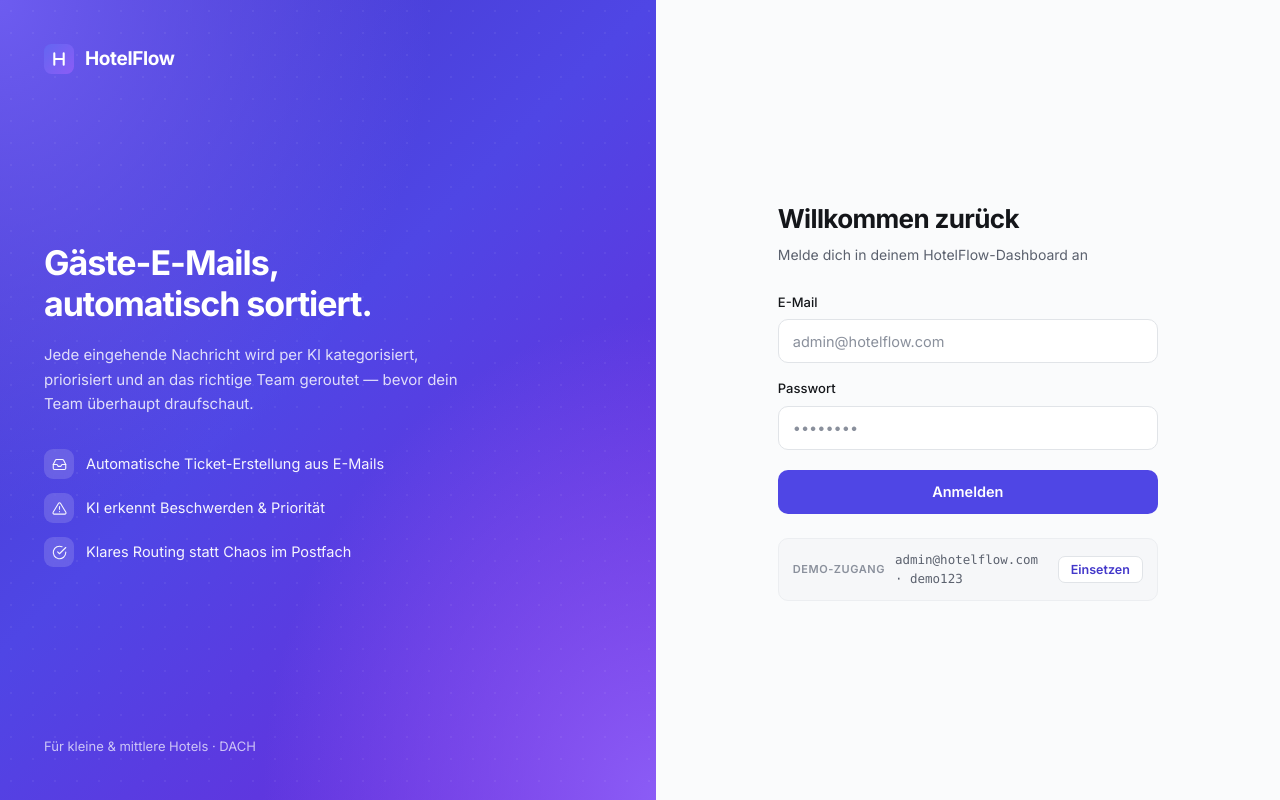
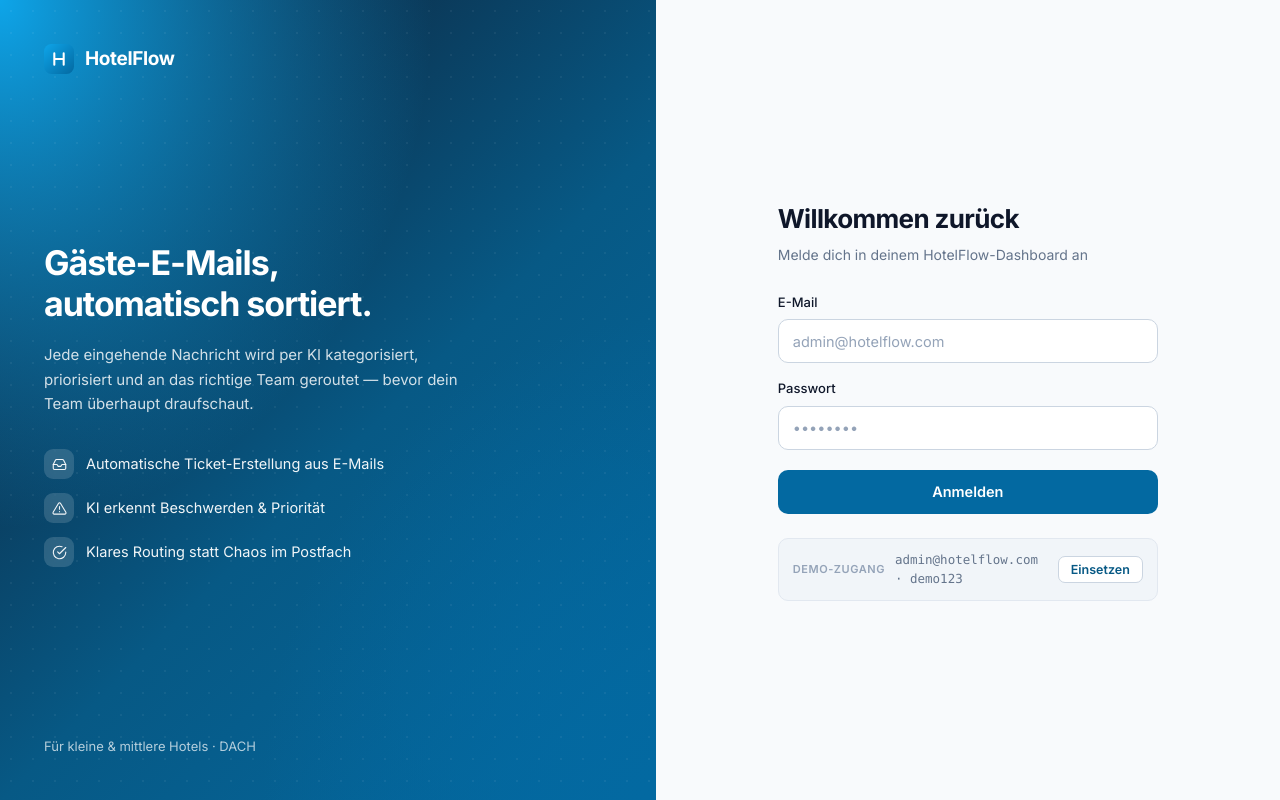
Before and after one commit to Max-M2000/hotelflow, a React app in the folder frontend/: page /login in a window 1280 px wide. Built offline with nearby package versions, Linux system fonts and the light colour scheme.

Commit message:
style: apply skill-recommended B2B palette (navy-slate + professional blue) per ui-ux-pro-max

```diff
--- a/frontend/src/components/Icons.jsx
+++ b/frontend/src/components/Icons.jsx
@@ -18,8 +18,8 @@ export const IconLogo = ({ size = 26 }) => (
     <path d="M11 22V10M21 22V10M11 16h10" stroke="#fff" strokeWidth="2.2" strokeLinecap="round" />
     <defs>
       <linearGradient id="hf-grad" x1="0" y1="0" x2="32" y2="32" gradientUnits="userSpaceOnUse">
-        <stop stopColor="#6366F1" />
-        <stop offset="1" stopColor="#8B5CF6" />
+        <stop stopColor="#0EA5E9" />
+        <stop offset="1" stopColor="#0369A1" />
       </linearGradient>
     </defs>
   </svg>
--- a/frontend/src/styles/app.css
+++ b/frontend/src/styles/app.css
@@ -6,25 +6,25 @@
    ============================================================ */
 
 :root {
-  /* Neutrals */
-  --bg: #FAFBFC;
+  /* Neutrals — Skill "B2B Service" (Slate) */
+  --bg: #F8FAFC;
   --surface: #FFFFFF;
-  --surface-2: #F6F7F9;
-  --surface-3: #F0F2F5;
-  --border: #ECEEF1;
-  --border-strong: #E1E4E8;
+  --surface-2: #F1F5F9;
+  --surface-3: #E8ECF1;
+  --border: #E2E8F0;
+  --border-strong: #CBD5E1;
 
   /* Text */
-  --text: #14161A;
-  --text-2: #5B616E;
-  --text-3: #8A909C;
+  --text: #0F172A;
+  --text-2: #64748B;
+  --text-3: #94A3B8;
 
-  /* Accent (indigo) */
-  --accent: #4F46E5;
-  --accent-hover: #4338CA;
-  --accent-soft: #EEF0FF;
-  --accent-soft-2: #E5E8FF;
-  --accent-text: #4338CA;
+  /* Accent — professional blue #0369A1 (Skill B2B Service CTA) */
+  --accent: #0369A1;
+  --accent-hover: #075985;
+  --accent-soft: #E0F2FE;
+  --accent-soft-2: #BAE6FD;
+  --accent-text: #075985;
 
   /* Semantic tints (bg + fg) */
   --blue-bg: #EFF4FF;   --blue-fg: #2563EB;
@@ -58,22 +58,22 @@
 
 @media (prefers-color-scheme: dark) {
   :root {
-    --bg: #0C0D10;
-    --surface: #151619;
-    --surface-2: #1B1D21;
-    --surface-3: #212429;
-    --border: #262930;
-    --border-strong: #31353D;
+    --bg: #0B1120;
+    --surface: #131C2E;
+    --surface-2: #1A2437;
+    --surface-3: #212D44;
+    --border: #26324A;
+    --border-strong: #35425C;
 
-    --text: #F2F3F5;
-    --text-2: #A3A9B5;
-    --text-3: #6E7480;
+    --text: #E2E8F0;
+    --text-2: #94A3B8;
+    --text-3: #64748B;
 
-    --accent: #6366F1;
-    --accent-hover: #7C7EF5;
-    --accent-soft: #1E2033;
-    --accent-soft-2: #262A45;
-    --accent-text: #A5B0FF;
+    --accent: #0EA5E9;
+    --accent-hover: #38BDF8;
+    --accent-soft: #0C2A3E;
+    --accent-soft-2: #123449;
+    --accent-text: #7DD3FC;
 
     --blue-bg: #10203A;   --blue-fg: #7FB0FF;
     --amber-bg: #2A1F0C;  --amber-fg: #F0B857;
--- a/frontend/src/styles/auth.css
+++ b/frontend/src/styles/auth.css
@@ -17,9 +17,9 @@
   padding: 44px;
   color: #fff;
   background:
-    radial-gradient(120% 120% at 0% 0%, #6D5CF0 0%, transparent 55%),
-    radial-gradient(120% 120% at 100% 100%, #8B5CF6 0%, transparent 50%),
-    linear-gradient(135deg, #4338CA 0%, #4F46E5 45%, #6D28D9 100%);
+    radial-gradient(120% 120% at 0% 0%, #0EA5E9 0%, transparent 55%),
+    radial-gradient(120% 120% at 100% 100%, #0369A1 0%, transparent 50%),
+    linear-gradient(135deg, #0F172A 0%, #075985 55%, #0369A1 100%);
   overflow: hidden;
 }
 
--- a/frontend/src/styles/detail.css
+++ b/frontend/src/styles/detail.css
@@ -107,7 +107,7 @@
   width: 42px;
   height: 42px;
   border-radius: 11px;
-  background: linear-gradient(135deg, #6366F1, #8B5CF6);
+  background: linear-gradient(135deg, #0EA5E9, #0369A1);
   color: #fff;
   display: flex;
   align-items: center;
--- a/frontend/src/styles/layout.css
+++ b/frontend/src/styles/layout.css
@@ -126,7 +126,7 @@
   width: 34px;
   height: 34px;
   border-radius: 9px;
-  background: linear-gradient(135deg, #6366F1, #8B5CF6);
+  background: linear-gradient(135deg, #0EA5E9, #0369A1);
   color: #fff;
   display: flex;
   align-items: center;
```
